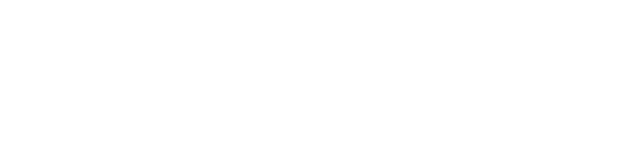
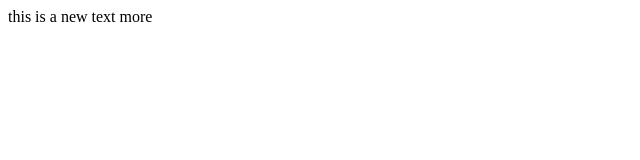
Before and after one commit to ceokornten/nodetest, a plain HTML site: page index.html in a window 1280 px wide. Shown: the whole page, without its empty margins (0-640 px from the left). Drawn offline with Linux system fonts and the light colour scheme.

Commit message:
this is a last update

```diff
--- a/index.html
+++ b/index.html
@@ -1 +1,3 @@
 <index.html>
+
+this is a new text more
```
